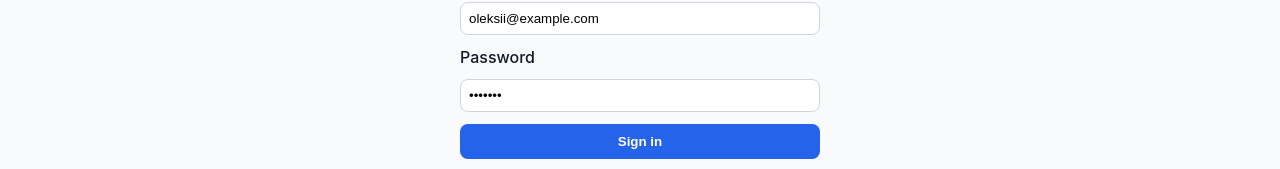
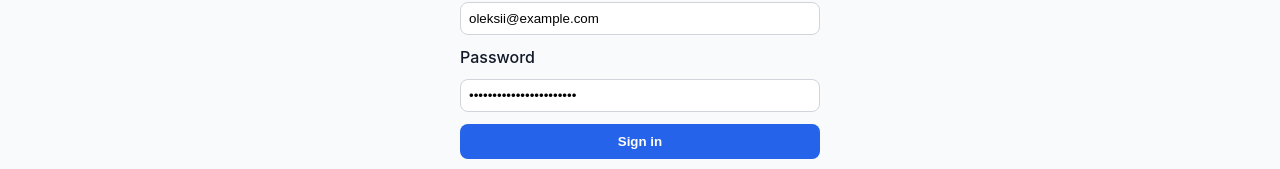
Before and after one commit to oleksiipetrenkodev/todo_app_frontend, a React (Vite) app: page /login in a window 1280 px wide. Shown: the part 223-392 px from the top of the page. Built offline with nearby package versions, Linux system fonts and the light colour scheme; no server answers.

Commit message:
changed pass

```diff
--- a/src/pages/LoginPage.jsx
+++ b/src/pages/LoginPage.jsx
@@ -15,7 +15,7 @@
   const nav = useNavigate();
   const token = getToken();
   const [email, setEmail] = useState("oleksii@example.com");
-  const [password, setPassword] = useState("oleksii");
+  const [password, setPassword] = useState("oleksii123-smthnew123@@");
   const [error, setError] = useState(null);
   const [loading, setLoading] = useState(false);
 
@@ -42,7 +42,12 @@
       <Title>Sign in</Title>
       <Form onSubmit={onSubmit}>
         <Label>Email</Label>
-        <Input value={email} onChange={(e) => setEmail(e.target.value)} type="email" required />
+        <Input
+          value={email}
+          onChange={(e) => setEmail(e.target.value)}
+          type="email"
+          required
+        />
         <Label>Password</Label>
         <Input
           value={password}
```
